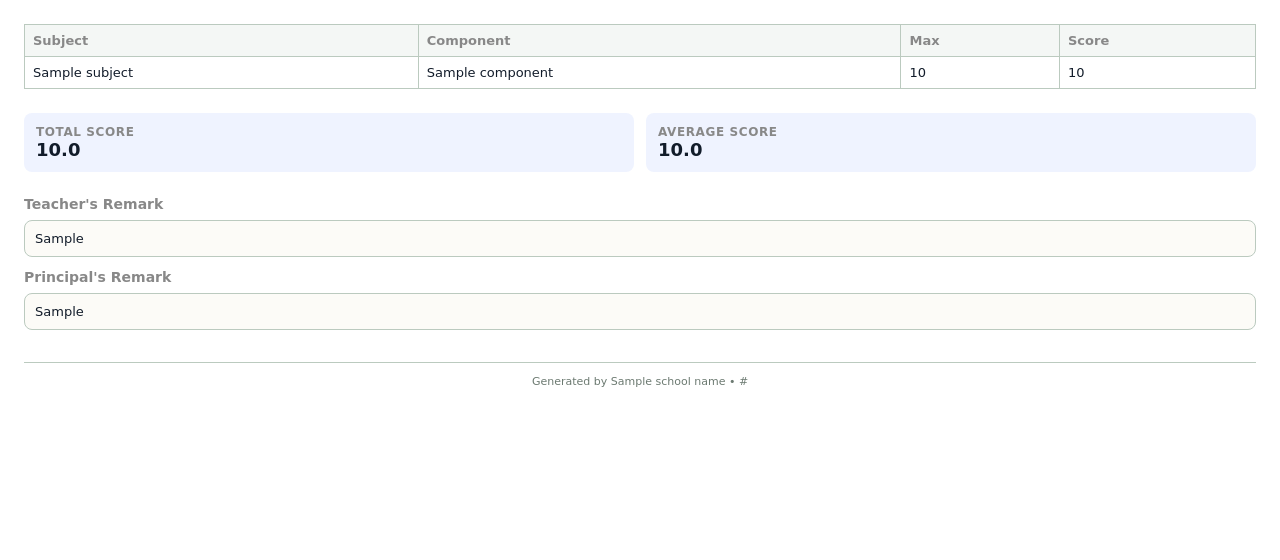
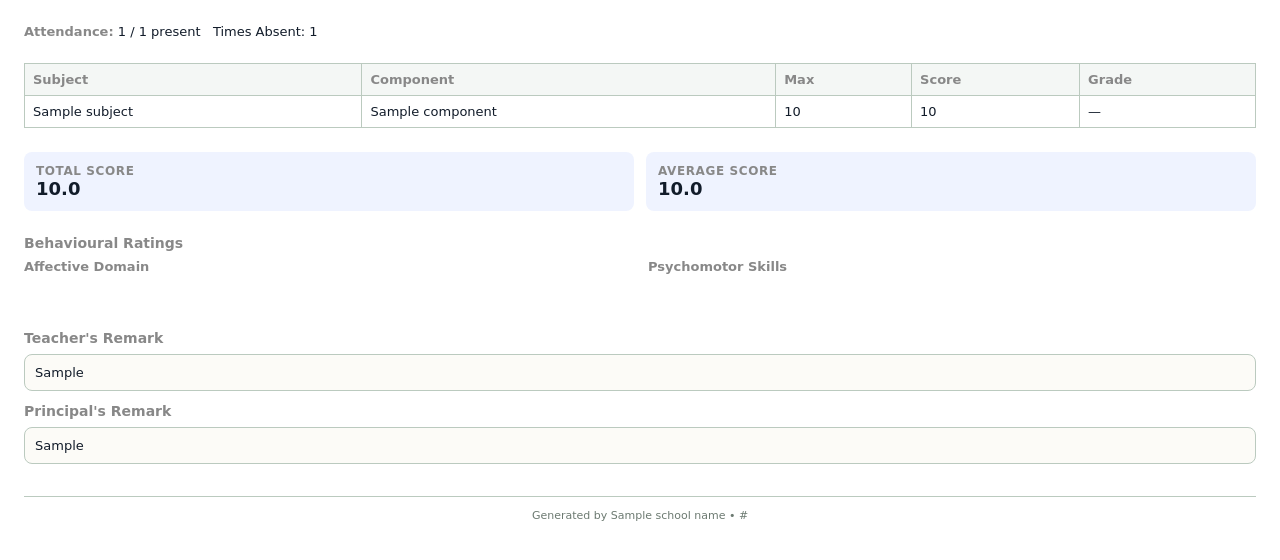
Before and after one commit to jayo14/butane, a Django app: template backend/academics/templates/academics/report_card.html in a window 1280 px wide. Shown: the part 168-728 px from the top of the page. Run offline with Django 5.2, Linux system fonts and the light colour scheme; data comes from the database, SQL or seed files in the repository; tables that the repository leaves empty hold one stand-in row (values such as "Sample post"); the template is opened without the code that fills it: values that come from a table or form of the project are taken from there, most other values are stand-ins (such as "Sample title", 1, 10 or a date in 2020); grey boxes marked "Sample" are stand-in pictures; parts of the project's set-up code (start-up, migrations or seed data) failed here and were passed over.

Commit message:
Add attendance line, behavioural grid, and subject grade to report card template

```diff
--- a/backend/academics/templates/academics/report_card.html
+++ b/backend/academics/templates/academics/report_card.html
@@ -44,6 +44,10 @@
     <div><strong>Term:</strong> {{ report.term.name }}</div>
   </div>
 
+  <div class="meta">
+    <div><strong>Attendance:</strong> {{ report.times_present }} / {{ report.school_days_open }} present &nbsp; Times Absent: {{ report.times_absent }}</div>
+  </div>
+
   <table>
     <thead>
       <tr>
@@ -51,6 +55,7 @@
         <th>Component</th>
         <th>Max</th>
         <th>Score</th>
+        <th>Grade</th>
       </tr>
     </thead>
     <tbody>
@@ -60,9 +65,10 @@
         <td>{{ score.component.name }}</td>
         <td>{{ score.component.max_score }}</td>
         <td>{{ score.score }}</td>
+        <td>{{ score.subject_grade|default:"—" }}</td>
       </tr>
       {% empty %}
-      <tr><td colspan="4" style="text-align:center;color:#6c7a71;">No scores recorded</td></tr>
+      <tr><td colspan="5" style="text-align:center;color:#6c7a71;">No scores recorded</td></tr>
       {% endfor %}
     </tbody>
   </table>
@@ -78,6 +84,44 @@
     </div>
   </div>
 
+  {% if behavioural_ratings %}
+  <div class="remarks">
+    <h3>Behavioural Ratings</h3>
+    <div style="display:grid;grid-template-columns:1fr 1fr;gap:16px;margin-bottom:16px;">
+      <div>
+        <h4 style="margin:0 0 8px;font-size:13px;color:{{ primary_color }};">Affective Domain</h4>
+        <table>
+          <tbody>
+            {% for br in behavioural_ratings %}
+            {% if br.trait.domain == "affective" %}
+            <tr>
+              <td>{{ br.trait.name }}</td>
+              <td style="text-align:center;">{{ br.rating }}</td>
+            </tr>
+            {% endif %}
+            {% endfor %}
+          </tbody>
+        </table>
+      </div>
+      <div>
+        <h4 style="margin:0 0 8px;font-size:13px;color:{{ primary_color }};">Psychomotor Skills</h4>
+        <table>
+          <tbody>
+            {% for br in behavioural_ratings %}
+            {% if br.trait.domain == "psychomotor" %}
+            <tr>
+              <td>{{ br.trait.name }}</td>
+              <td style="text-align:center;">{{ br.rating }}</td>
+            </tr>
+            {% endif %}
+            {% endfor %}
+          </tbody>
+        </table>
+      </div>
+    </div>
+  </div>
+  {% endif %}
+
   <div class="remarks">
     <h3>Teacher's Remark</h3>
     <p>{{ report.teacher_remark|default:"—" }}</p>
```
